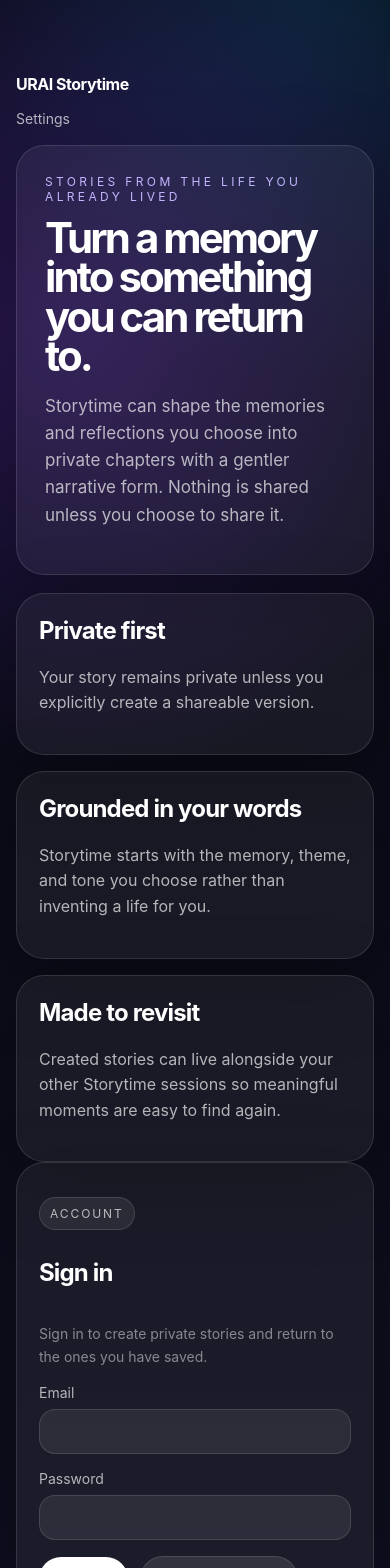
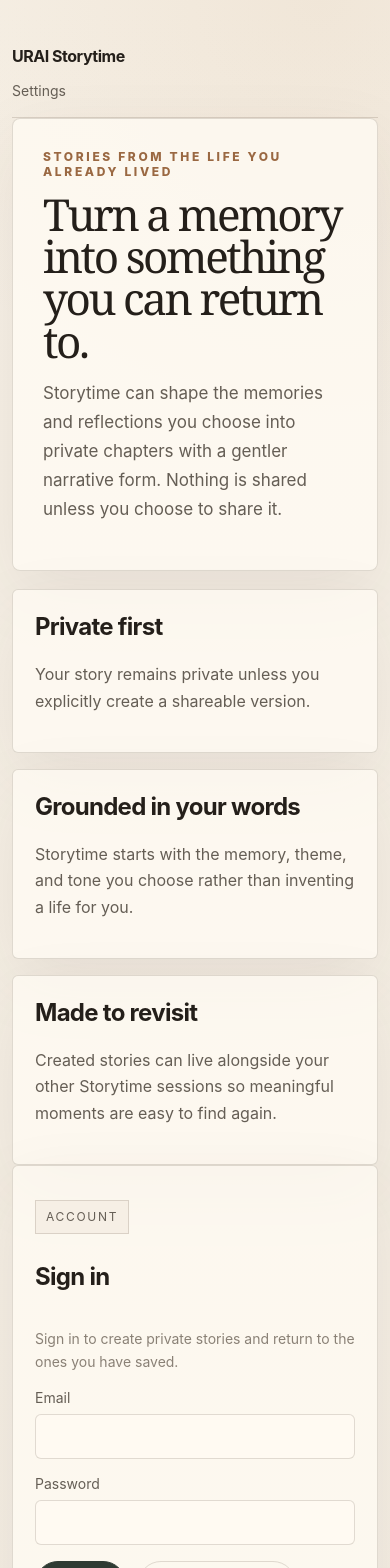
Before and after one commit to LifeLoggerAI/urai-storytime, a Next.js app: page /storytime in a window 390 px wide. Shown: the top 1568 px of the page. Built offline with nearby package versions, Linux system fonts and the light colour scheme; no server answers.

Commit message:
design: replace purple AI demo styling with intimate story editorial system

```diff
--- a/src/app/globals.css
+++ b/src/app/globals.css
@@ -1,65 +1,329 @@
 :root {
-  color-scheme: dark;
-  --bg: #090914;
-  --card: rgba(255, 255, 255, 0.055);
-  --card-strong: rgba(255, 255, 255, 0.09);
-  --line: rgba(255, 255, 255, 0.12);
-  --text: #ffffff;
-  --muted: rgba(255, 255, 255, 0.68);
-  --soft: rgba(255, 255, 255, 0.48);
-  --accent: #c4b5fd;
+  color-scheme: light;
+  --bg: #f3ede2;
+  --bg-deep: #e7dece;
+  --card: rgba(255, 251, 244, 0.76);
+  --card-strong: #fffaf2;
+  --line: rgba(91, 75, 58, 0.18);
+  --text: #241f1a;
+  --muted: #655e55;
+  --soft: #8a8176;
+  --accent: #9a6842;
+  --accent-soft: #c89f73;
+  --ink-deep: #1d1a17;
+  --danger: #9d3f3f;
+  --warning: #8c6727;
 }
 
 * { box-sizing: border-box; }
-html, body { margin: 0; min-height: 100%; background: var(--bg); color: var(--text); font-family: Inter, ui-sans-serif, system-ui, -apple-system, BlinkMacSystemFont, "Segoe UI", sans-serif; }
+
+html, body {
+  margin: 0;
+  min-height: 100%;
+  background: var(--bg);
+  color: var(--text);
+  font-family: Inter, ui-sans-serif, system-ui, -apple-system, BlinkMacSystemFont, "Segoe UI", sans-serif;
+  text-rendering: optimizeLegibility;
+}
+
 a { color: inherit; text-decoration: none; }
 button, input, textarea, select { font: inherit; }
 
 .storytime-shell {
   min-height: 100vh;
   background:
-    radial-gradient(circle at 20% 10%, rgba(124, 58, 237, 0.28), transparent 28rem),
-    radial-gradient(circle at 80% 0%, rgba(14, 165, 233, 0.16), transparent 24rem),
-    linear-gradient(180deg, #090914, #0f1020 58%, #090914);
+    radial-gradient(circle at 82% 0%, rgba(200, 159, 115, 0.12), transparent 28rem),
+    linear-gradient(180deg, #f6f0e6 0%, #f3ede2 54%, #ebe1d3 100%);
 }
 
-.storytime-wrap { width: min(1120px, calc(100% - 32px)); margin: 0 auto; padding: 56px 0; }
-.storytime-nav { display: flex; align-items: center; justify-content: space-between; gap: 16px; padding: 18px 0; color: var(--muted); }
-.storytime-brand { font-weight: 700; color: var(--text); letter-spacing: -0.03em; }
-.storytime-links { display: flex; gap: 14px; flex-wrap: wrap; font-size: 14px; }
-.storytime-hero, .storytime-card { border: 1px solid var(--line); background: var(--card); border-radius: 28px; box-shadow: 0 24px 80px rgba(0,0,0,0.28); }
-.storytime-hero { padding: clamp(28px, 6vw, 64px); }
-.storytime-eyebrow { margin: 0 0 14px; color: var(--accent); text-transform: uppercase; letter-spacing: 0.28em; font-size: 12px; }
-.storytime-title { margin: 0; max-width: 880px; font-size: clamp(42px, 8vw, 82px); line-height: 0.94; letter-spacing: -0.07em; }
-.storytime-subtitle { max-width: 720px; color: var(--muted); font-size: clamp(17px, 2vw, 21px); line-height: 1.6; }
-.storytime-grid { display: grid; grid-template-columns: repeat(3, minmax(0, 1fr)); gap: 16px; margin-top: 18px; }
-.storytime-grid.compact { grid-template-columns: repeat(2, minmax(0, 1fr)); margin-top: 0; }
+.storytime-wrap {
+  width: min(1120px, calc(100% - 32px));
+  margin: 0 auto;
+  padding: 56px 0;
+}
+
+.storytime-nav {
+  display: flex;
+  align-items: center;
+  justify-content: space-between;
+  gap: 16px;
+  padding: 18px 0;
+  color: var(--muted);
+  border-bottom: 1px solid var(--line);
+}
+
+.storytime-brand {
+  font-weight: 750;
+  color: var(--text);
+  letter-spacing: -0.03em;
+}
+
+.storytime-links {
+  display: flex;
+  gap: 14px;
+  flex-wrap: wrap;
+  font-size: 14px;
+}
+
+.storytime-hero,
+.storytime-card {
+  border: 1px solid var(--line);
+  background: var(--card);
+  box-shadow: 0 24px 70px rgba(71, 52, 33, 0.08);
+}
+
+.storytime-hero {
+  padding: clamp(30px, 6vw, 68px);
+  border-radius: 8px;
+}
+
+.storytime-card {
+  padding: 22px;
+  border-radius: 6px;
+  overflow-wrap: anywhere;
+}
+
+.storytime-eyebrow {
+  margin: 0 0 14px;
+  color: var(--accent);
+  text-transform: uppercase;
+  letter-spacing: 0.22em;
+  font-size: 12px;
+  font-weight: 800;
+}
+
+.storytime-title {
+  margin: 0;
+  max-width: 880px;
+  font-family: Newsreader, Georgia, serif;
+  font-weight: 520;
+  font-size: clamp(44px, 8vw, 84px);
+  line-height: 0.96;
+  letter-spacing: -0.055em;
+}
+
+.storytime-subtitle {
+  max-width: 720px;
+  color: var(--muted);
+  font-size: clamp(17px, 2vw, 21px);
+  line-height: 1.7;
+}
+
+.storytime-grid {
+  display: grid;
+  grid-template-columns: repeat(3, minmax(0, 1fr));
+  gap: 16px;
+  margin-top: 18px;
+}
+
+.storytime-grid.compact {
+  grid-template-columns: repeat(2, minmax(0, 1fr));
+  margin-top: 0;
+}
+
 .storytime-grid > * { min-width: 0; }
-.storytime-card { padding: 22px; overflow-wrap: anywhere; }
-.storytime-card h2, .storytime-card h3 { margin-top: 0; letter-spacing: -0.035em; }
-.storytime-card p { color: var(--muted); line-height: 1.6; }
-.storytime-form { display: grid; gap: 16px; margin-top: 18px; }
-.storytime-field { display: grid; gap: 8px; color: var(--muted); font-size: 14px; }
-.storytime-input { width: 100%; border: 1px solid var(--line); border-radius: 16px; background: rgba(255,255,255,0.08); color: var(--text); padding: 13px 14px; outline: none; }
-.storytime-input:focus { border-color: rgba(196, 181, 253, 0.72); box-shadow: 0 0 0 4px rgba(196, 181, 253, 0.1); }
-.storytime-button { display: inline-flex; align-items: center; justify-content: center; border: 0; border-radius: 999px; background: #fff; color: #080812; padding: 12px 18px; font-weight: 700; cursor: pointer; }
-.storytime-button:disabled { cursor: not-allowed; opacity: 0.48; }
-.storytime-button.secondary { background: rgba(255,255,255,0.1); color: var(--text); border: 1px solid var(--line); }
-.storytime-actions { display: flex; align-items: center; gap: 12px; flex-wrap: wrap; }
+
+.storytime-card h2,
+.storytime-card h3 {
+  margin-top: 0;
+  letter-spacing: -0.03em;
+}
+
+.storytime-card p {
+  color: var(--muted);
+  line-height: 1.65;
+}
+
+.storytime-form {
+  display: grid;
+  gap: 16px;
+  margin-top: 18px;
+}
+
+.storytime-field {
+  display: grid;
+  gap: 8px;
+  color: var(--muted);
+  font-size: 14px;
+}
+
+.storytime-input {
+  width: 100%;
+  border: 1px solid var(--line);
+  border-radius: 6px;
+  background: #fffaf2;
+  color: var(--text);
+  padding: 13px 14px;
+  outline: none;
+}
+
+.storytime-input:focus {
+  border-color: rgba(154, 104, 66, 0.68);
+  box-shadow: 0 0 0 4px rgba(154, 104, 66, 0.11);
+}
+
+.storytime-button {
+  display: inline-flex;
+  align-items: center;
+  justify-content: center;
+  min-height: 44px;
+  border: 1px solid #2f3b33;
+  border-radius: 999px;
+  background: #2f3b33;
+  color: #fffdf8;
+  padding: 12px 18px;
+  font-weight: 750;
+  cursor: pointer;
+}
+
+.storytime-button:focus-visible,
+.storytime-links a:focus-visible,
+.storytime-list a:focus-visible {
+  outline: 3px solid rgba(154, 104, 66, 0.35);
+  outline-offset: 3px;
+}
+
+.storytime-button:disabled {
+  cursor: not-allowed;
+  opacity: 0.48;
+}
+
+.storytime-button.secondary {
+  background: transparent;
+  color: var(--text);
+  border-color: var(--line);
+}
+
+.storytime-actions {
+  display: flex;
+  align-items: center;
+  gap: 12px;
+  flex-wrap: wrap;
+}
+
 .storytime-stack { display: grid; gap: 16px; }
-.storytime-pill { display: inline-flex; width: fit-content; border-radius: 999px; border: 1px solid var(--line); background: rgba(255,255,255,0.08); padding: 6px 10px; color: var(--accent); font-size: 12px; text-transform: uppercase; letter-spacing: 0.16em; }
-.storytime-timeline { list-style: none; margin: 0; padding: 0; display: grid; gap: 12px; }
-.storytime-timeline li { display: grid; grid-template-columns: 34px 1fr; gap: 12px; }
-.storytime-dot { width: 34px; height: 34px; border-radius: 999px; background: #fff; color: #090914; display: grid; place-items: center; font-weight: 800; }
-.storytime-quote { border-left: 2px solid var(--accent); padding-left: 16px; color: rgba(255,255,255,0.82); }
-.storytime-warning { border: 1px solid rgba(251, 191, 36, 0.36); background: rgba(251, 191, 36, 0.08); border-radius: 16px; padding: 12px 14px; }
-.storytime-error { border: 1px solid rgba(248, 113, 113, 0.42); background: rgba(248, 113, 113, 0.08); border-radius: 16px; padding: 12px 14px; color: #fecaca !important; }
-.storytime-helper { color: var(--soft) !important; font-size: 14px; margin: 0; }
-.storytime-list { list-style: none; margin: 0; padding: 0; display: grid; gap: 10px; }
-.storytime-list li { border: 1px solid var(--line); border-radius: 16px; padding: 12px 14px; display: flex; justify-content: space-between; gap: 12px; flex-wrap: wrap; color: var(--muted); }
-.storytime-list a { color: var(--text); font-weight: 700; }
+
+.storytime-pill {
+  display: inline-flex;
+  width: fit-content;
+  border: 1px solid var(--line);
+  background: #f6efe5;
+  padding: 6px 10px;
+  color: var(--accent);
+  font-size: 12px;
+  text-transform: uppercase;
+  letter-spacing: 0.14em;
+}
+
+.storytime-timeline {
+  list-style: none;
+  margin: 0;
+  padding: 0;
+  display: grid;
+  gap: 12px;
+}
+
+.storytime-timeline li {
+  display: grid;
+  grid-template-columns: 34px 1fr;
+  gap: 12px;
+}
+
+.storytime-dot {
+  width: 34px;
+  height: 34px;
+  border-radius: 999px;
+  background: #2f3b33;
+  color: #fffdf8;
+  display: grid;
+  place-items: center;
+  font-weight: 800;
+}
+
+.storytime-quote {
+  border-left: 2px solid var(--accent-soft);
+  padding-left: 16px;
+  color: #514a42;
+  font-family: Newsreader, Georgia, serif;
+  font-size: 1.12rem;
+}
+
+.storytime-warning {
+  border: 1px solid rgba(140, 103, 39, 0.3);
+  background: rgba(140, 103, 39, 0.08);
+  border-radius: 6px;
+  padding: 12px 14px;
+}
+
+.storytime-error {
+  border: 1px solid rgba(157, 63, 63, 0.34);
+  background: rgba(157, 63, 63, 0.07);
+  border-radius: 6px;
+  padding: 12px 14px;
+  color: #7f3030 !important;
+}
+
+.storytime-helper {
+  color: var(--soft) !important;
+  font-size: 14px;
+  margin: 0;
+}
+
+.storytime-list {
+  list-style: none;
+  margin: 0;
+  padding: 0;
+  display: grid;
+  gap: 10px;
+}
+
+.storytime-list li {
+  border-top: 1px solid var(--line);
+  padding: 12px 0;
+  display: flex;
+  justify-content: space-between;
+  gap: 12px;
+  flex-wrap: wrap;
+  color: var(--muted);
+}
+
+.storytime-list a {
+  color: var(--text);
+  font-weight: 750;
+}
 
 @media (max-width: 760px) {
-  .storytime-grid, .storytime-grid.compact { grid-template-columns: minmax(0, 1fr); }
-  .storytime-nav { align-items: flex-start; flex-direction: column; }
+  .storytime-grid,
+  .storytime-grid.compact {
+    grid-template-columns: minmax(0, 1fr);
+  }
+
+  .storytime-nav {
+    align-items: flex-start;
+    flex-direction: column;
+  }
+
+  .storytime-wrap {
+    width: min(100% - 24px, 1120px);
+    padding: 28px 0;
+  }
 }
+
+@media (prefers-reduced-motion: reduce) {
+  *,
+  *::before,
+  *::after {
+    animation-duration: 0.001ms !important;
+    animation-iteration-count: 1 !important;
+    transition-duration: 0.001ms !important;
+    scroll-behavior: auto !important;
+  }
+}
+
+@media (forced-colors: active) {
+  .storytime-hero,
+  .storytime-card,
+  .storytime-input {
+    border: 1px solid CanvasText;
+  }
+}
```
